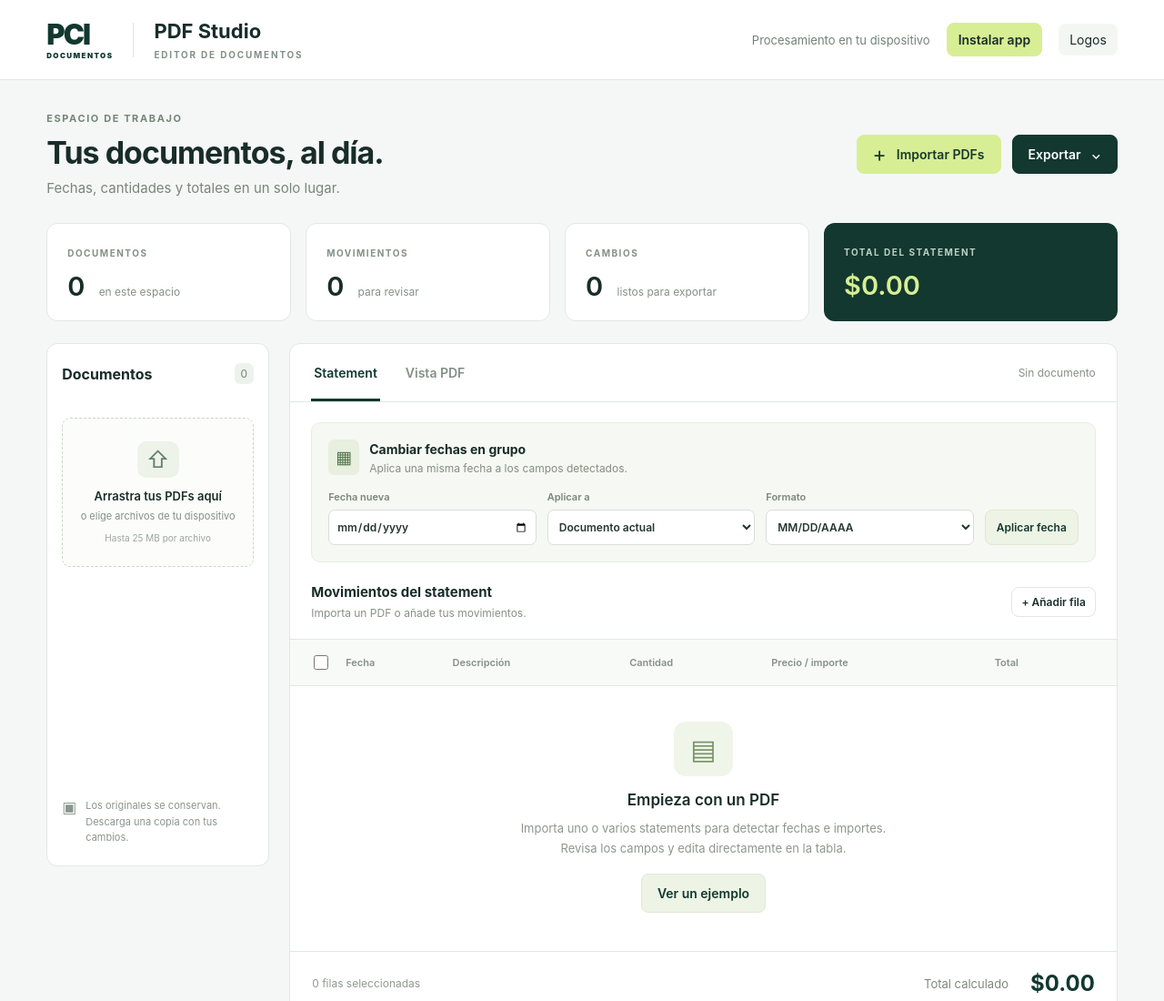
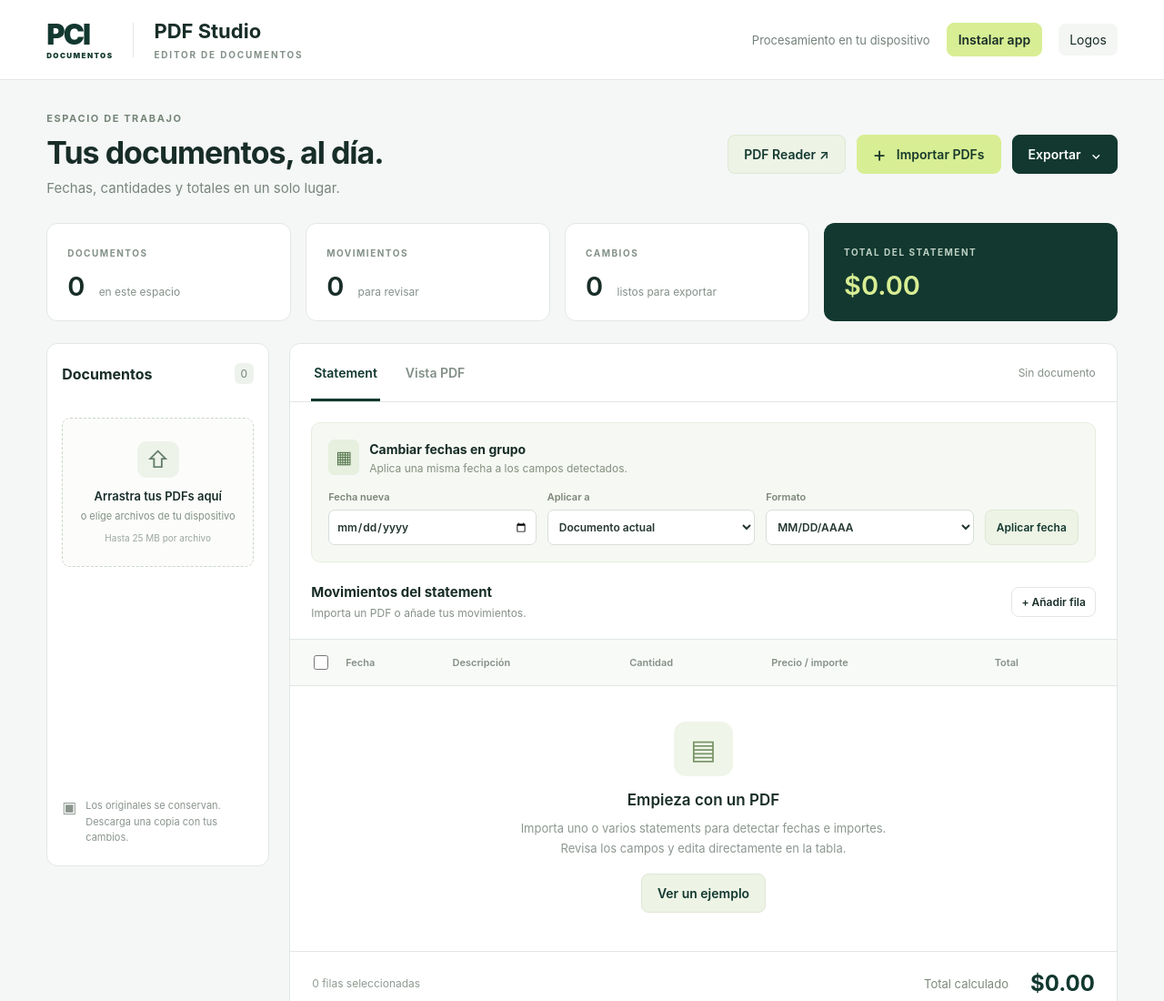
Before and after one commit to parkingconceptsinc/Pdf-Editor, a plain HTML site: page dist/index.html in a window 1280 px wide. Shown: the top 1100 px of the page at 91% size. Drawn offline with Linux system fonts and the light colour scheme.

Commit message:
Link PDF Studio Reader from the existing PCI PDF Studio

```diff
--- a/dist/index.html
+++ b/dist/index.html
@@ -3,7 +3,7 @@
 <body>
 <header class="header"><div class="brand"><div class="brandmark" id="brandmark">PCI<span>DOCUMENTOS</span></div><div class="brand-divider"></div><div>PDF Studio<small>EDITOR DE DOCUMENTOS</small></div></div><div class="header-actions"><span class="privacy">Procesamiento en tu dispositivo</span><button id="install">Instalar app</button><button id="logos" class="icon-button" title="Cargar los logos de PCI">Logos</button></div></header>
 <main>
-<div class="page-heading"><div><div class="eyebrow">ESPACIO DE TRABAJO</div><h1>Tus documentos, al día.</h1><p>Fechas, cantidades y totales en un solo lugar.</p></div><div class="main-actions"><label class="button primary" for="pdf-input"><span class="plus">+</span> Importar PDFs</label><button id="export-open" class="button dark">Exportar <span>⌄</span></button></div></div>
+<div class="page-heading"><div><div class="eyebrow">ESPACIO DE TRABAJO</div><h1>Tus documentos, al día.</h1><p>Fechas, cantidades y totales en un solo lugar.</p></div><div class="main-actions"><a class="button light" href="./reader/" style="text-decoration:none">PDF Reader ↗</a><label class="button primary" for="pdf-input"><span class="plus">+</span> Importar PDFs</label><button id="export-open" class="button dark">Exportar <span>⌄</span></button></div></div>
 <input type="file" id="pdf-input" multiple accept="application/pdf,.pdf" hidden><input type="file" id="logo-input" multiple accept="image/png,image/jpeg,image/webp" hidden>
 <div class="stats"><div class="stat"><span>DOCUMENTOS</span><strong id="stat-docs">0 <small>en este espacio</small></strong></div><div class="stat"><span>MOVIMIENTOS</span><strong id="stat-rows">0 <small>para revisar</small></strong></div><div class="stat"><span>CAMBIOS</span><strong id="stat-changes">0 <small>listos para exportar</small></strong></div><div class="stat total-stat"><span>TOTAL DEL STATEMENT</span><strong id="stat-total">$0.00</strong></div></div>
 <div class="workspace">
```
